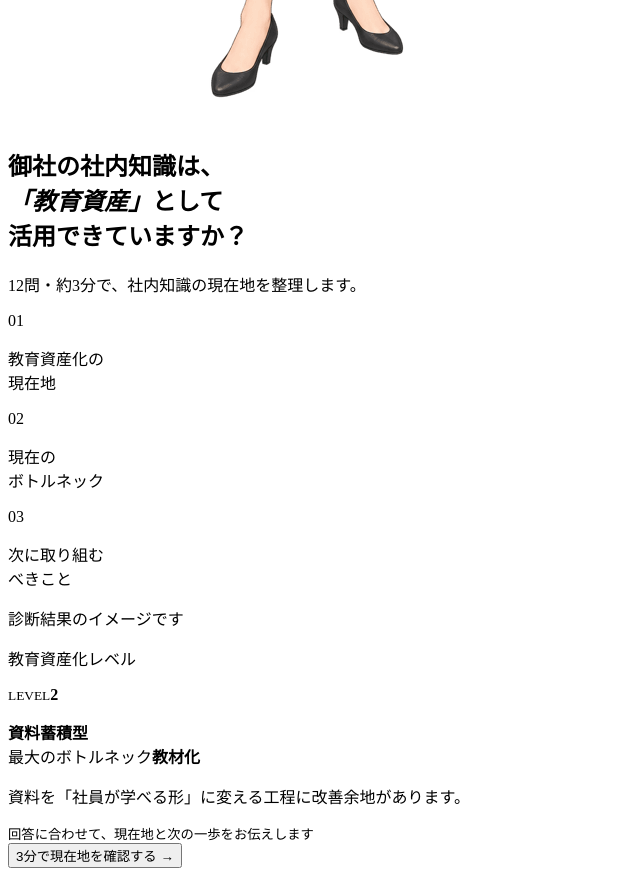
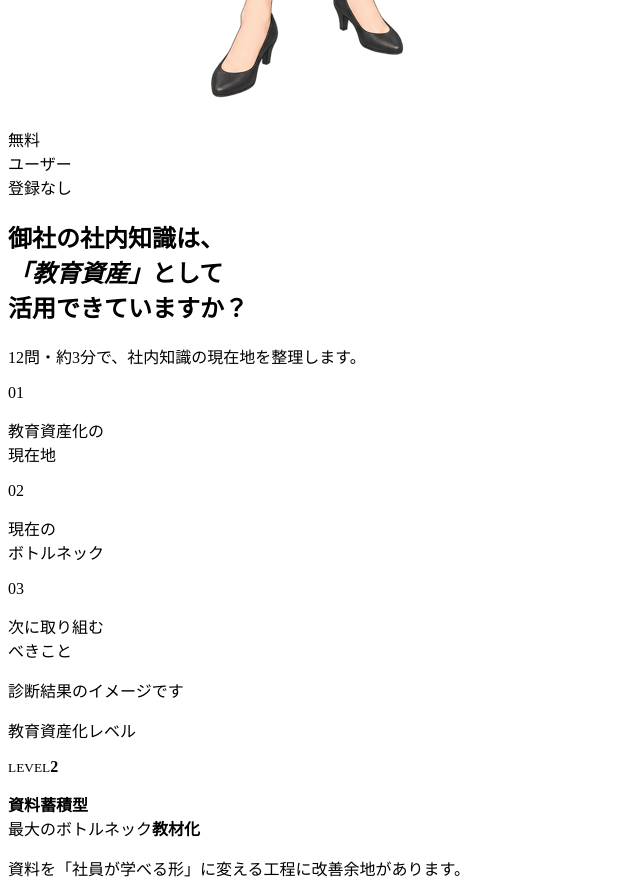
Before and after one commit to masahisaishikawa3-rgb/educational-asset-diagnosis, a React (Vite) app: page / in a window 768 px wide. Shown: the part 2000-2887 px from the top of the page, without its empty margins (0-640 px from the left). Built offline with nearby package versions, Linux system fonts and the light colour scheme; the HTML template or start-up script is replaced by a standard one.

Commit message:
Add hero benefit labels

```diff
--- a/src/App.tsx
+++ b/src/App.tsx
@@ -122,6 +122,8 @@ function Landing({ onStart, onFirstAnswer }: { onStart: () => void; onFirstAnswe
         <div className="hero-sparkles hero-sparkles-left" aria-hidden="true"><i /><i /><i /><i /></div>
         <div className="hero-sparkles hero-sparkles-right" aria-hidden="true"><i /><i /><i /><i /></div>
         <div className="hero-motion-lines" aria-hidden="true"><i /><i /></div>
+        <div className="hero-callout hero-callout-free" aria-label="無料">無料</div>
+        <div className="hero-callout hero-callout-signup" aria-label="ユーザー登録なし">ユーザー<br />登録なし</div>
         <h1>御社の社内知識は、<br /><em>「教育資産」</em>として<br className="mobile-only" />活用できていますか？</h1>
         <p className="hero-lead">12問・約3分で、社内知識の現在地を整理します。</p>
 
--- a/src/styles.css
+++ b/src/styles.css
@@ -31,7 +31,7 @@ button:disabled { cursor: not-allowed; }
 
 .landing-shell { min-height: 100vh; background: var(--paper); }
 .hero { position: relative; max-width: 860px; margin: 0 auto; padding: 72px 32px 24px; text-align: center; }
-.hero > :not(.hero-person):not(.hero-sparkles) { position: relative; z-index: 1; }
+.hero > :not(.hero-person):not(.hero-sparkles):not(.hero-motion-lines):not(.hero-callout) { position: relative; z-index: 1; }
 .hero-person { position: absolute; z-index: 0; top: 190px; left: -300px; width: 320px; height: auto; pointer-events: none; filter: drop-shadow(0 20px 28px rgba(23, 33, 31, .12)); }
 .hero-person-woman { top: 310px; right: -285px; left: auto; width: 295px; }
 .hero-sparkles { position: absolute; z-index: 0; width: 112px; height: 150px; pointer-events: none; }
@@ -49,6 +49,9 @@ button:disabled { cursor: not-allowed; }
 .hero-motion-lines i { position: absolute; display: block; border: 3px solid rgba(255, 255, 255, .96); border-right-color: transparent; border-bottom-color: transparent; border-radius: 50%; filter: drop-shadow(0 1px 2px rgba(23, 33, 31, .22)); }
 .hero-motion-lines i:first-child { inset: 4px 8px 12px 4px; }
 .hero-motion-lines i:last-child { inset: 17px 0 0 22px; opacity: .82; }
+.hero-callout { position: absolute; z-index: 2; display: grid; place-items: center; min-width: 144px; min-height: 88px; padding: 18px 22px; border: 2px solid #303633; border-radius: 50%; background: rgba(255, 254, 250, .96); color: #303633; font-size: 23px; font-weight: 800; line-height: 1.3; letter-spacing: .04em; text-align: center; pointer-events: none; box-shadow: 3px 4px 0 rgba(48, 54, 51, .08); }
+.hero-callout-free { top: 126px; left: -292px; transform: rotate(-15deg); }
+.hero-callout-signup { top: 222px; right: -300px; min-width: 170px; min-height: 104px; transform: rotate(15deg); }
 @keyframes sparkle-pulse {
   0%, 100% { opacity: .28; }
   45%, 55% { opacity: .9; }
@@ -197,7 +200,7 @@ button:disabled { cursor: not-allowed; }
   .brand-service { font-size: 17px; letter-spacing: .06em; }
   .header-note { display: none; }
   .hero { padding: 62px 22px 20px; }
-  .hero-person, .hero-sparkles, .hero-motion-lines { display: none; }
+  .hero-person, .hero-sparkles, .hero-motion-lines, .hero-callout { display: none; }
   .hero h1 { font-size: 34px; line-height: 1.55; }
   .mobile-only { display: block; }
   .outcomes { margin: 40px auto 36px; }
@@ -239,6 +242,9 @@ button:disabled { cursor: not-allowed; }
   .hero-sparkles-left { top: 238px; left: 18px; transform: scale(.7); }
   .hero-sparkles-right { top: 315px; right: -16px; transform: scale(.7); }
   .hero-motion-lines { top: 426px; right: 18px; transform: rotate(-18deg) scale(.72); }
+  .hero-callout { min-width: 116px; min-height: 70px; padding: 13px 16px; font-size: 18px; }
+  .hero-callout-free { top: 148px; left: -86px; transform: rotate(-15deg); }
+  .hero-callout-signup { top: 236px; right: -90px; min-width: 138px; min-height: 84px; transform: rotate(15deg); }
 }
 
 @media (prefers-reduced-motion: reduce) {
```
